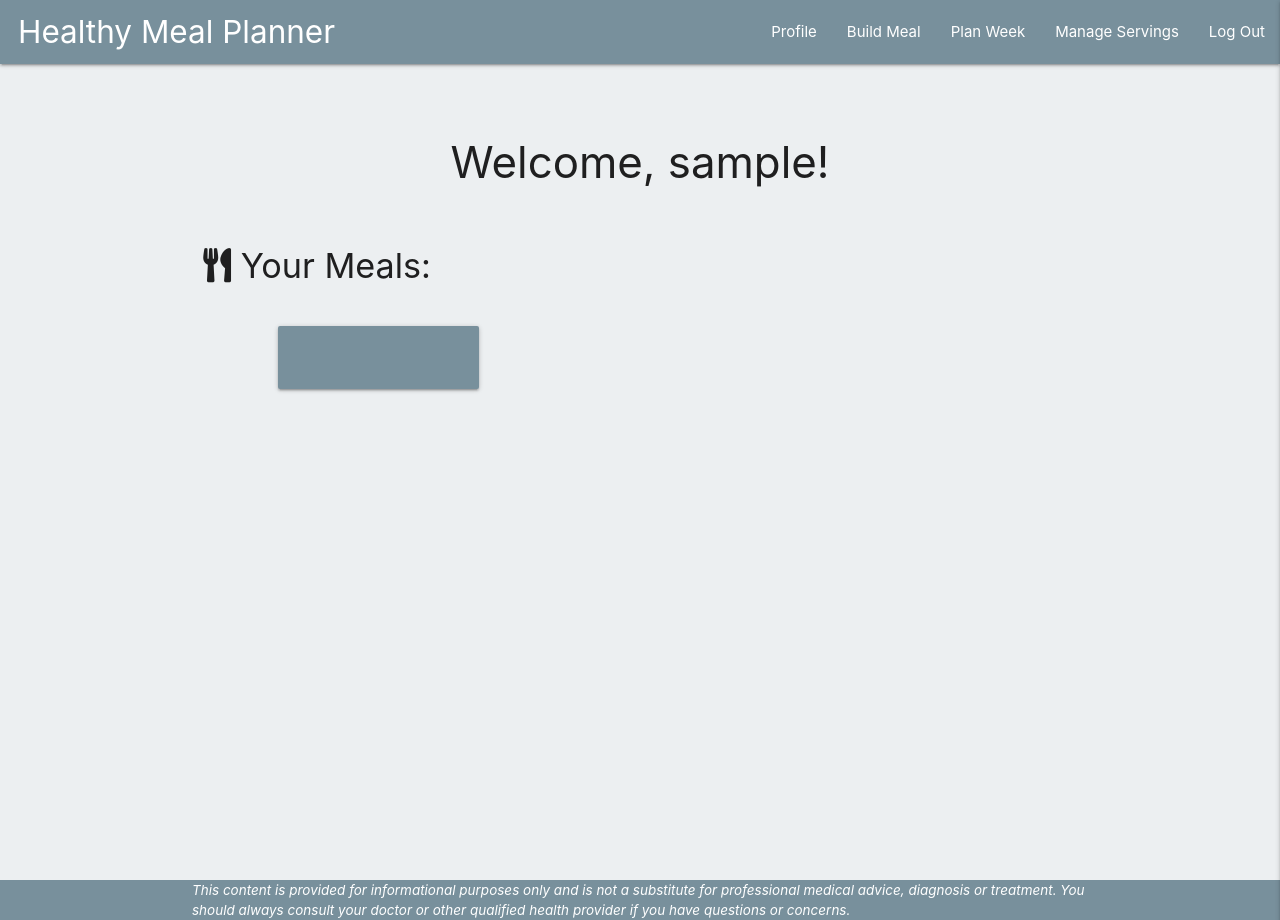
After one commit to belaventer/healthy-meal-planner, a Flask app: page /profile/1 in a window 1280 px wide. The commit adds this page. Run offline with Flask 2, Linux system fonts and the light colour scheme; the visitor is signed in with stand-in values (Sample User, id 1); a database or web service that is not in the repository returns one stand-in record (values such as "Sample title"); some libraries are stand-ins or nearby versions.

Commit message:
Add Profile template

```diff
--- a/app.py
+++ b/app.py
@@ -22,6 +22,9 @@ mongo = PyMongo(app)
 @app.route("/")
 @app.route("/home")
 def home():
+    if "user" in session:
+        return redirect(url_for("profile", username=session["user"]))
+
     return render_template("home.html")
 
 
@@ -37,9 +40,7 @@ def login():
             if check_password_hash(
                     existing_user["password"], request.form.get("password")):
                 session["user"] = request.form.get("username").lower()
-                flash("Welcome, {}".format(
-                    request.form.get("username")), "login")
-                return redirect(url_for("login"))
+                return redirect(url_for("profile", username=session["user"]))
             else:
                 # invalid password match
                 flash("Incorrect Username and/or Password", "login")
@@ -75,8 +76,20 @@ def register():
         # put the new user into 'session' cookie
         session["user"] = request.form.get("new_username").lower()
         flash("Registration Successful!", "register")
-        return redirect(url_for("register"))
+        return redirect(url_for("profile", username=session["user"]))
+
     return render_template("login.html")
+
+
+@app.route("/profile/<username>")
+def profile(username):
+    user = mongo.db.users.find_one(
+        {"username": session["user"]})
+
+    if session["user"]:
+        return render_template("profile.html", user=user)
+
+    return redirect(url_for("login"))
 
 
 @app.route("/logout")
--- a/templates/base.html
+++ b/templates/base.html
@@ -22,14 +22,16 @@
             <a href="{{ url_for('home') }}" class="brand-logo">Healthy Meal Planner</a>
             <a href="#" data-target="mobile-demo" class="sidenav-trigger right"><i class="fas fa-bars"></i></a>
             <ul class="right hide-on-med-and-down">
-                <li><a href="{{ url_for('home') }}">Home</a></li>
                 {% if session.user %}
-                    <li><a href="#">Profile</a></li>
+                    <li><a href="{{ url_for('profile', username=session['user']) }}">Profile</a></li>
                     <li><a href="#">Build Meal</a></li>
                     <li><a href="#">Plan Week</a></li>
-                    <li><a href="#">Manage Servings</a></li>
+                    {% if user.admin %}
+                        <li><a href="#">Manage Servings</a></li>
+                    {% endif %}
                     <li><a href="{{ url_for('logout') }}">Log Out</a></li>
                 {% else %}
+                    <li><a href="{{ url_for('home') }}">Home</a></li>
                     <li><a href="{{ url_for('login') }}">Log In | Register</a></li>
                 {% endif %}
             </ul>
@@ -38,14 +40,16 @@
 
     <ul class="sidenav center-align blue-grey-text text-lighten-1" id="mobile-demo">
         <h5>Healthy Meal Planner</h5>
-        <li><a href="{{ url_for('home') }}">Home</a></li>
         {% if session.user %}
-            <li><a href="#">Profile</a></li>
+            <li><a href="{{ url_for('profile', username=session['user']) }}">Profile</a></li>
             <li><a href="#">Build Meal</a></li>
             <li><a href="#">Plan Week</a></li>
-            <li><a href="#">Manage Servings</a></li>
+            {% if admin %}
+                <li><a href="#">Manage Servings</a></li>
+            {% endif %}
             <li><a href="{{ url_for('logout') }}">Log Out</a></li>
         {% else %}
+            <li><a href="{{ url_for('home') }}">Home</a></li>
             <li><a href="{{ url_for('login') }}">Log In | Register</a></li>
         {% endif %}
     </ul>
--- a/templates/home.html
+++ b/templates/home.html
@@ -1,5 +1,6 @@
 {% extends "base.html" %}
 {% block content %}
+
     <div class="row logo-image">
         <div class="col s6 offset-s3 m4 offset-m4">
             <img class="responsive-img"
--- /dev/null
+++ b/templates/profile.html
@@ -0,0 +1,27 @@
+{% extends "base.html" %}
+{% block content %}
+
+    <div class="row">
+        <h3 class="col s12 center-align">Welcome, {{ user.username }}!</h3>
+    </div>
+
+    <div class="row">
+        <h4 class="col s6"><i class="fas fa-utensils"></i> Your Meals:</h4>
+    </div>
+
+    <div class="row">
+        <div class="col s5 offset-s1 m3 offset-m1">
+            <div class="card-panel blue-grey lighten-1"">
+                <span class="white-text">
+                    <ul>
+                        <li></li>
+                        <li></li>
+                        <li></li>
+                        <li></li>
+                    </ul>
+                </span>
+            </div>
+        </div>
+    </div>
+
+{% endblock %}
```
